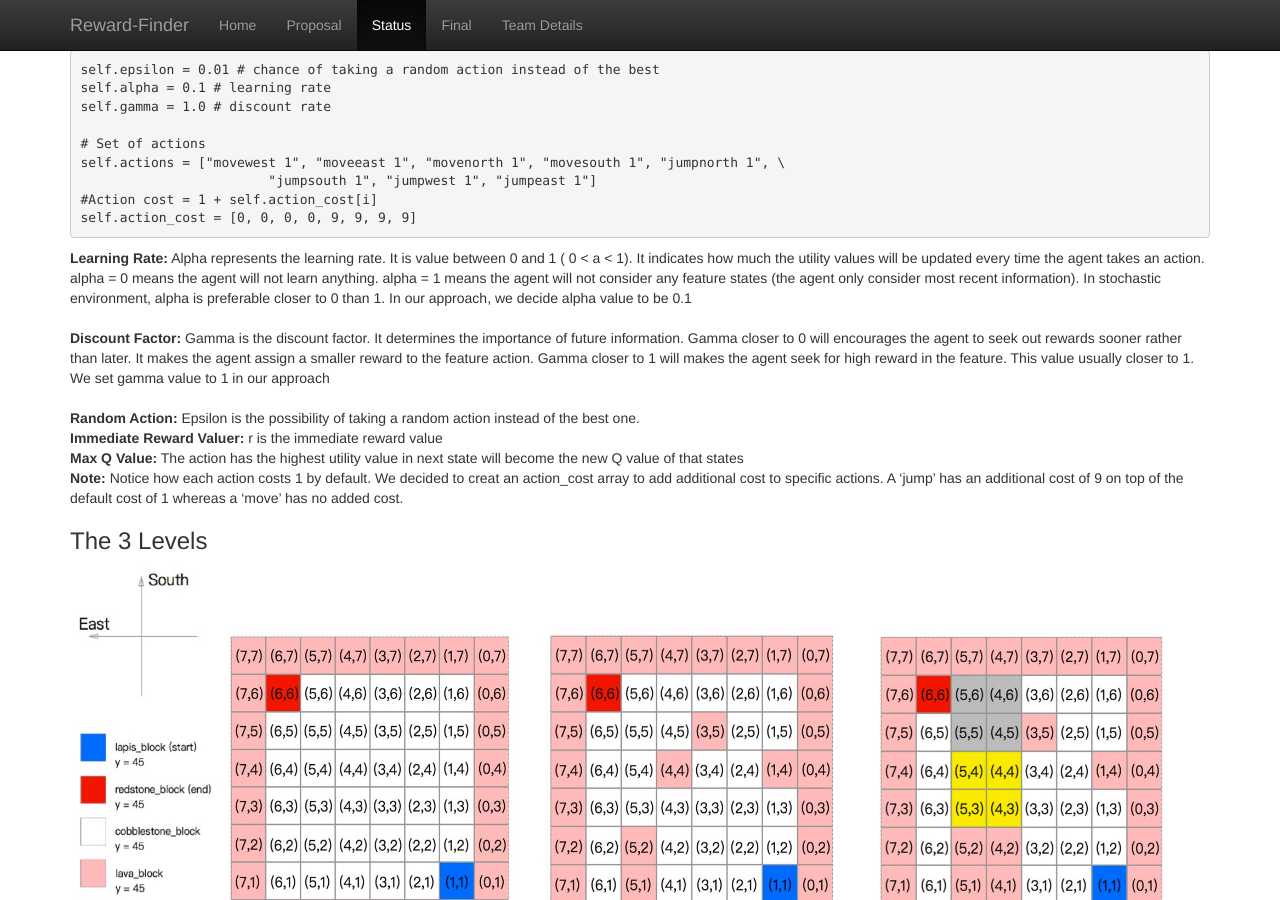
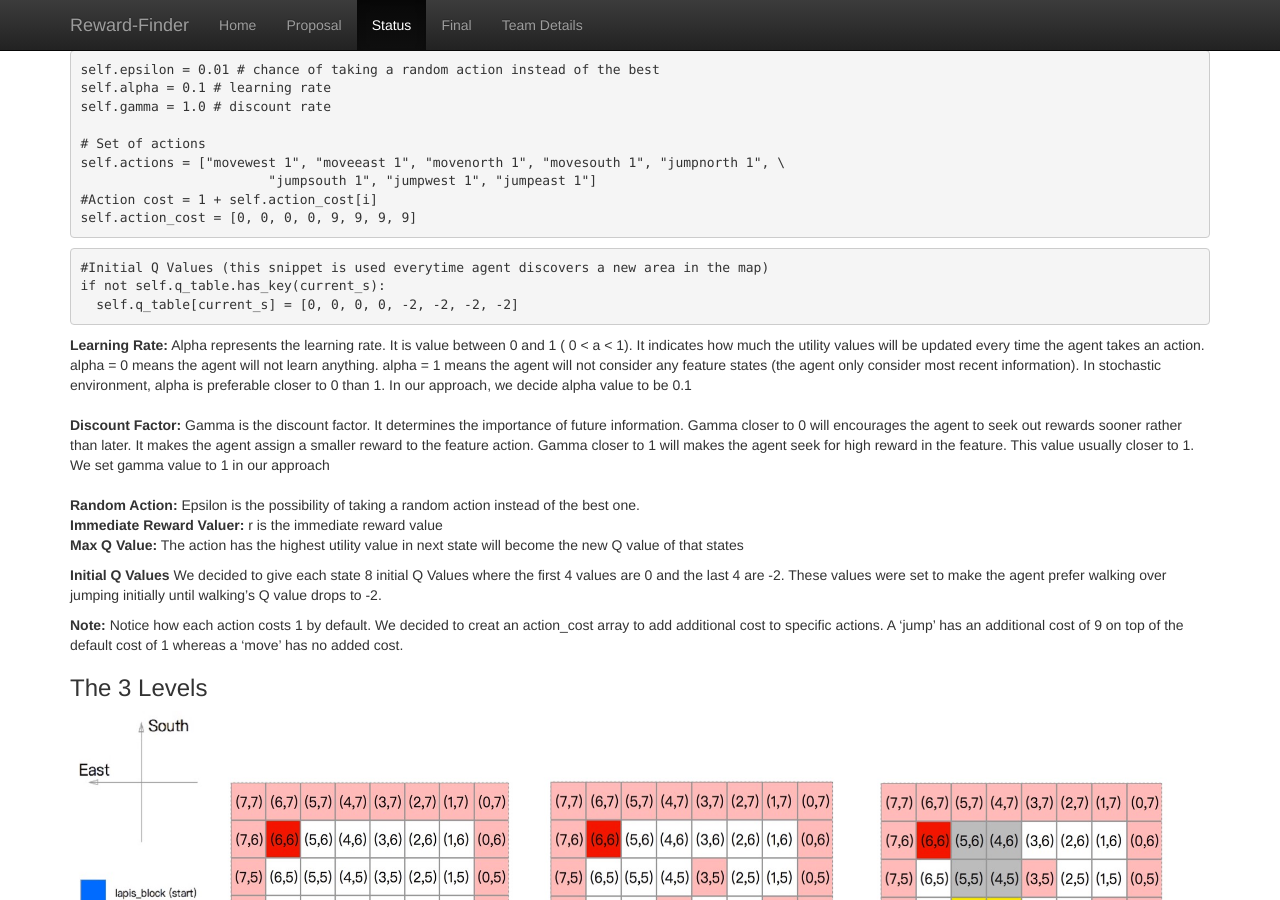
Before and after one commit to Moe202/CS175-Group-8, a Jekyll site: the page built from docs/status.md, in a window 1280 px wide and 900 px high, scrolled down 807 px. Built offline with Jekyll 4.4.1, drawn with Linux system fonts in a browser that asks for light colours.

Commit message:
Added info about initial Q Values

````diff
--- a/docs/status.md
+++ b/docs/status.md
@@ -36,11 +36,20 @@ self.actions = ["movewest 1", "moveeast 1", "movenorth 1", "movesouth 1", "jumpn
 #Action cost = 1 + self.action_cost[i]
 self.action_cost = [0, 0, 0, 0, 9, 9, 9, 9]
 ```
+
+```python
+#Initial Q Values (this snippet is used everytime agent discovers a new area in the map)
+if not self.q_table.has_key(current_s):
+  self.q_table[current_s] = [0, 0, 0, 0, -2, -2, -2, -2]
+```
 **Learning Rate:** Alpha represents the learning rate. It is value between 0 and 1 ( 0 \< a \< 1). It indicates how much the utility values will be updated every time the agent takes an action. alpha = 0 means the agent will not learn anything. alpha = 1 means the agent will not consider any feature states (the agent only consider most recent information). In stochastic environment, alpha is preferable closer to 0 than 1. In our approach, we decide alpha value to be 0.1<br><br>
 **Discount Factor:** Gamma is the discount factor. It determines the importance of future information.  Gamma closer to 0 will encourages the agent to seek out rewards sooner rather than later. It makes the agent assign a smaller reward to the feature action. Gamma closer to 1 will makes the agent seek for high reward in the feature. This value usually closer to 1. We set gamma value to 1 in our approach<br><br>
 **Random Action:** Epsilon is the possibility of taking a random action instead of the best one.<br>
 **Immediate Reward Valuer:** r is the immediate reward value<br>
 **Max Q Value:** The action has the highest utility value in next state will become the new Q value of that states<br>
+
+**Initial Q Values** We decided to give each state 8 initial Q Values where the first 4 values are 0 and the last 4 are -2. These values were set to make the agent prefer walking over jumping initially until walking's Q value drops to -2.
+
 **Note:** Notice how each action costs 1 by default. We decided to creat an action_cost array to add additional cost to specific actions. A 'jump' has an additional cost of 9 on top of the default cost of 1 whereas a 'move' has no added cost.
 
 ### The 3 Levels
````
